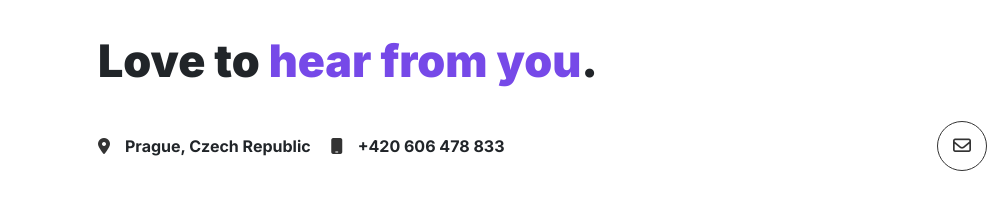
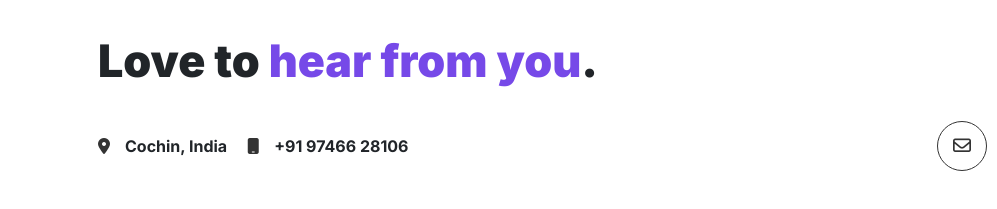
Before and after one commit to lalujvarghese/profile, a plain HTML site: page index.html in a window 1280 px wide. Shown: the part 3788-3997 px from the top of the page, 0-997 px from the left. Drawn offline with nearby package versions, Linux system fonts and the light colour scheme; a web font is replaced by a local one.

Commit message:
Change in location and contact info.

```diff
--- a/index.html
+++ b/index.html
@@ -392,11 +392,11 @@
                 <div class="contactdetails col-lg-6 col-md-6 col-sm-12">
                     <div class="contactinfo">
                         <i class="fas fa-map-marker-alt icon"></i>
-                        <span class="bold">Prague, Czech Republic</span>
+                        <span class="bold">Cochin, India</span>
                     </div>
                     <div class="contactinfo">
                         <i class="fas fa-mobile icon"></i>
-                        <span class="bold">+420 606 478 833</span>
+                        <span class="bold">+91 97466 28106</span>
                     </div>
                 </div>
                 <div class="contactlinks  col-lg-6 col-md-6 col-sm-12">
```
